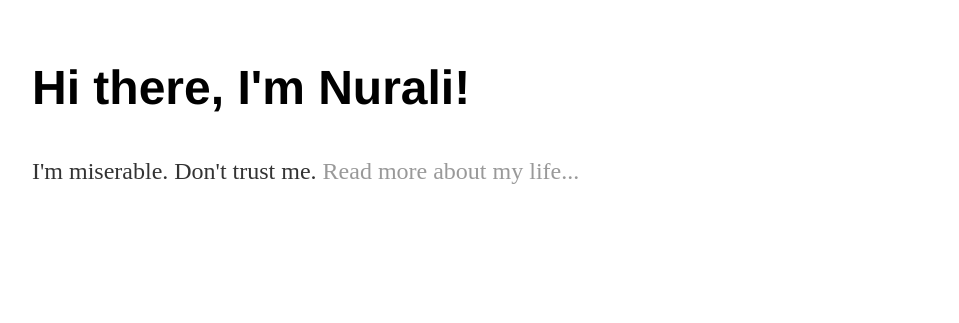
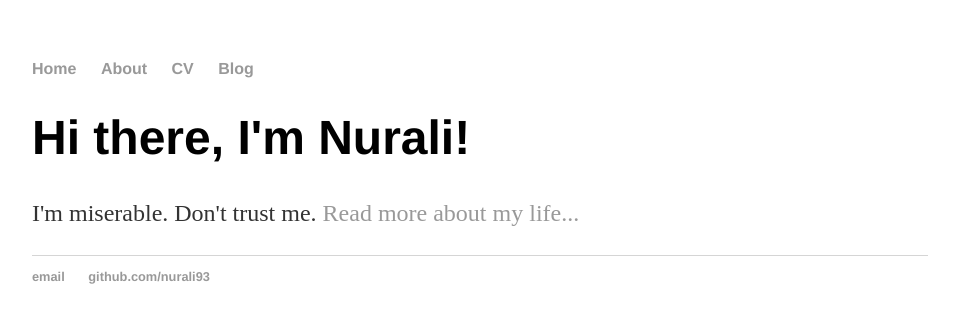
Before and after one commit to nurali93/nurali93.github.io-v1, a Jekyll site: the page built from index.html, in a window 1280 px wide. Shown: the top 323 px of the page, without its empty margins (160-1119 px from the left). Built offline with Jekyll 4.4.1, drawn with Linux system fonts in a browser that asks for light colours.

Commit message:
Update default.html

```diff
--- a/_layouts/default.html
+++ b/_layouts/default.html
@@ -2,10 +2,7 @@
 <html>
 	{% include head.html %}
 	<body>
-      <section id="main">
-      {{ content }}
-      </section>
-      <!--
+
 		<nav>
     		<ul>
         		<li><a href="/">Home</a></li>
@@ -16,7 +13,7 @@
 		</nav>
 		<div class="container">
 
-
+			{{ content }}
 
 		</div>
 		<footer>
```
Also changed, not shown: other parts of _layouts/default.html (+0 -1 lines).
